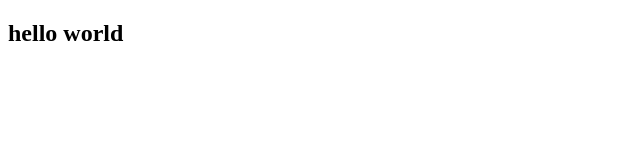
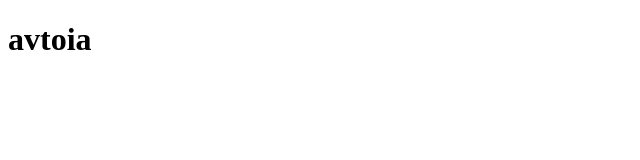
Before and after one commit to AvtoTsulu/tsulo, a plain HTML site: page index.html in a window 1280 px wide. Shown: the whole page, without its empty margins (0-640 px from the left). Drawn offline with Linux system fonts and the light colour scheme.

Commit message:
deleted h2

```diff
--- a/index.html
+++ b/index.html
@@ -6,6 +6,7 @@
     <title>Document</title>
 </head>
 <body>
-    <h2>hello world</h2>
+    <h1>avtoia</h1>
+
 </body>
 </html>
```
